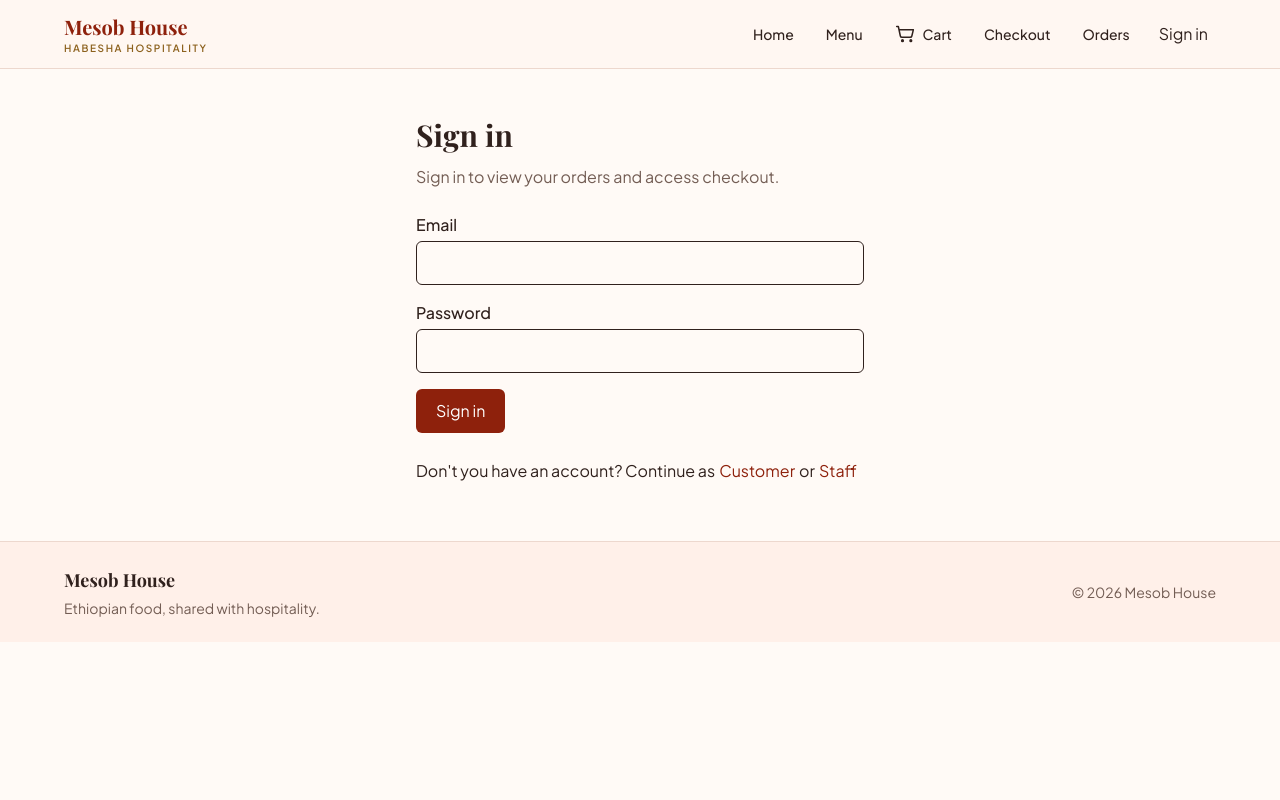
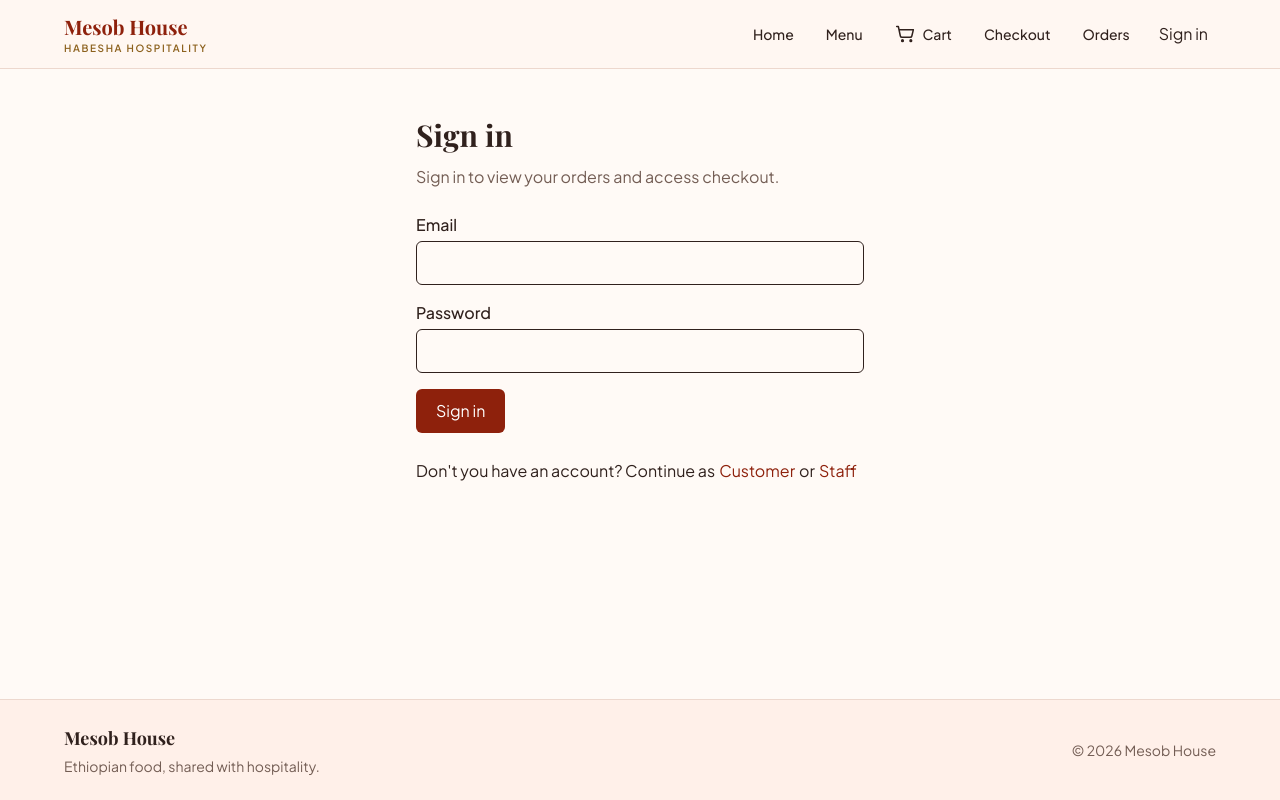
Before and after one commit to dere-12/mesob-house, a Next.js app: page /signin in a window 1280 px wide. Built offline with nearby package versions, Linux system fonts and the light colour scheme; no server answers; a web font is replaced by a local one.

Commit message:
fix: align footer to bottom for short pages content

```diff
--- a/app/cart/page.js
+++ b/app/cart/page.js
@@ -19,7 +19,7 @@ export default function CartPage() {
   );
 
   return (
-    <main className="mx-auto w-[90%] max-w-4xl py-10">
+    <main className="mx-auto flex-1 w-[90%] max-w-4xl py-10">
       <h1 className="font-display text-3xl font-bold">Your Cart</h1>
 
       {items.length === 0 ? (
--- a/app/checkout/page.js
+++ b/app/checkout/page.js
@@ -14,7 +14,7 @@ export default async function CheckoutPage() {
   }
 
   return (
-    <main className="mx-auto w-[90%] max-w-3xl py-10">
+    <main className="mx-auto flex-1 w-[90%] max-w-3xl py-10">
       <h1 className="text-3xl font-bold">Checkout</h1>
 
       <p className="mt-3 text-gray-600">
--- a/app/globals.css
+++ b/app/globals.css
@@ -41,7 +41,6 @@
 
 html,
 body {
-  min-height: 100%;
   margin: 0;
   padding: 0;
 }
@@ -51,6 +50,8 @@ html {
 }
 
 body {
+  min-height: 100vh;
+  min-height: 100dvh;
   background: #fffaf6;
   color: #30211d;
   font-family:
--- a/app/kitchen/page.js
+++ b/app/kitchen/page.js
@@ -19,7 +19,7 @@ export default async function KitchenPage() {
   const orders = await db.order.findMany();
 
   return (
-    <main className="mx-auto w-[90%] max-w-4xl py-10">
+    <main className="mx-auto flex-1 w-[90%] max-w-4xl py-10">
       <h1 className="font-display text-3xl font-bold">Kitchen Dashboard</h1>
 
       <p className="mt-2 text-gray-600">
--- a/app/layout.js
+++ b/app/layout.js
@@ -47,12 +47,12 @@ export default function RootLayout({ children }) {
       className={`${playfairDisplay.variable} ${plusJakartaSans.variable}`}
     >
       <body
-        className={`${plusJakartaSans.className} flex min-h-screen flex-col`}
+        className={`${plusJakartaSans.className} grid min-h-screen grid-rows-[auto_1fr_auto]`}
       >
         <Providers>
           <Header />
 
-          <div id="site-content" className="flex-1">
+          <div id="site-content" className="flex min-w-0 flex-col">
             {children}
           </div>
 
--- a/app/orders/page.js
+++ b/app/orders/page.js
@@ -17,7 +17,7 @@ export default async function OrdersPage() {
   const orders = await getOrdersFor(user.id);
 
   return (
-    <main className="mx-auto w-[90%] max-w-3xl py-10">
+    <main className="mx-auto flex-1 w-[90%] max-w-3xl py-10">
       <h1 className="font-display text-3xl font-bold">My Orders</h1>
 
       <p className="mt-2 text-gray-600">Orders belonging to {user.name}.</p>
```
